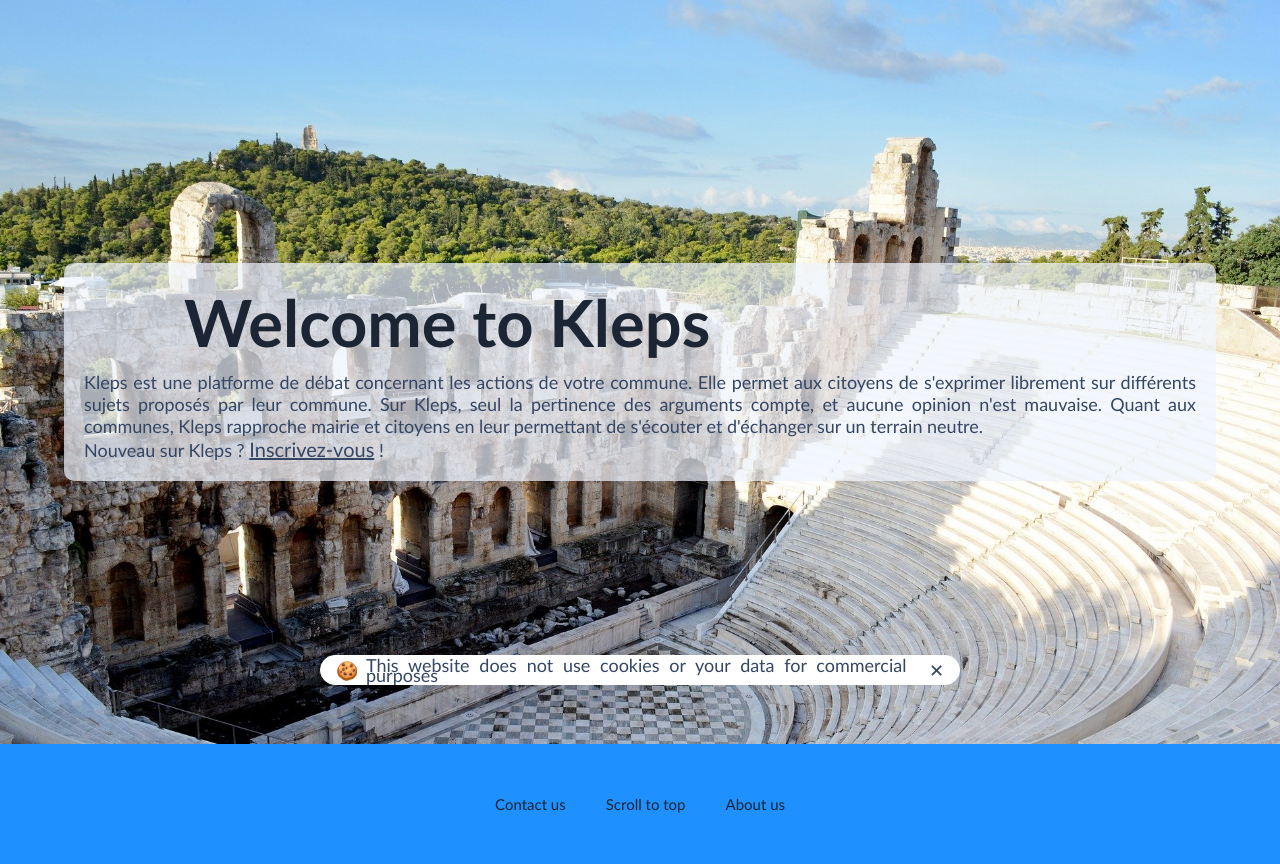
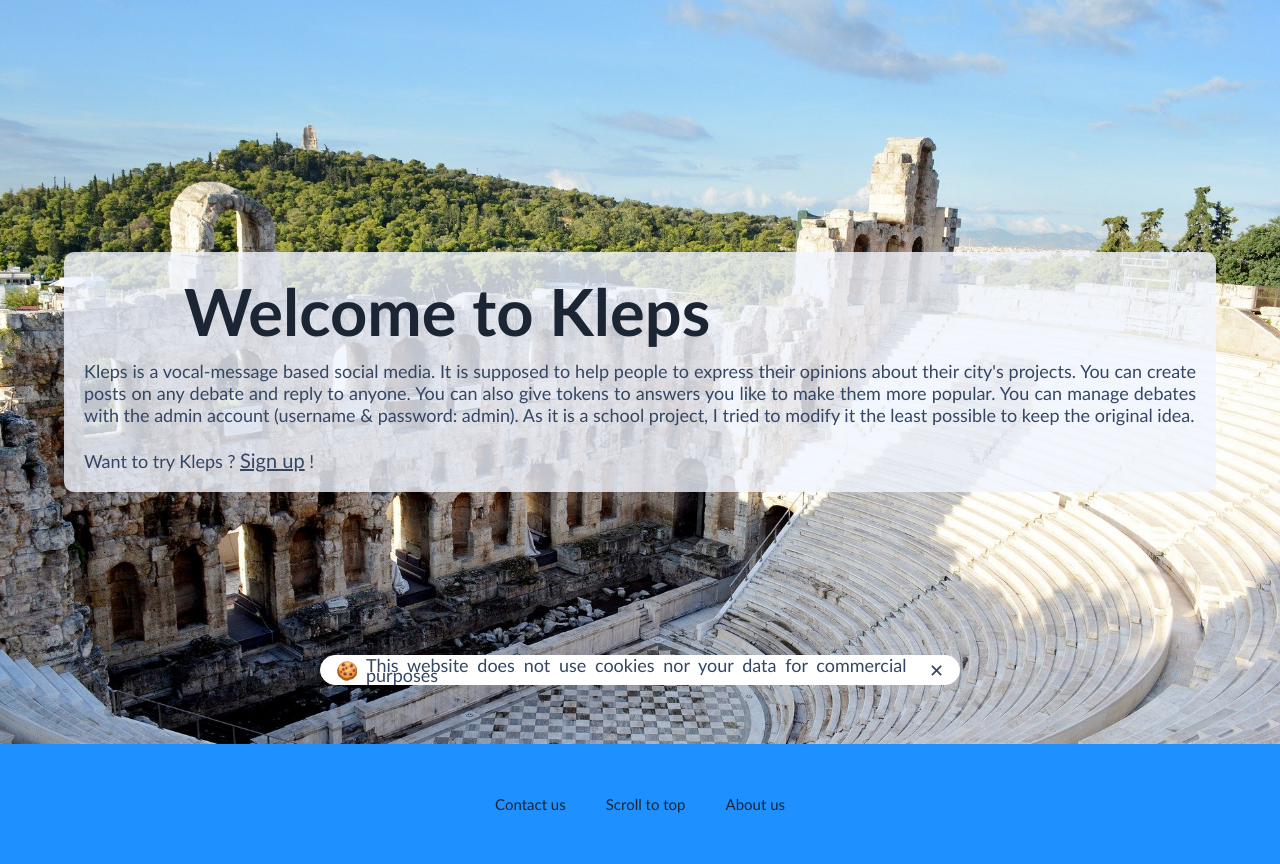
Before and after one commit to nassing/kleps, a Flask app: page / in a window 1280 px wide. Shown: the part 70-934 px from the top of the page. Run offline with Flask 2, Linux system fonts and the light colour scheme.

Commit message:
Translations

```diff
--- a/Change_to_admin.py
+++ b/Change_to_admin.py
@@ -7,4 +7,4 @@ def createAdmin(id_user):
     con.commit()
     con.close
 
-createAdmin(1)
+# createAdmin(1)
--- a/app.py
+++ b/app.py
@@ -490,7 +490,7 @@ def index():
 def login():
     if "username" in session:
     #vérifie si l'utilisateur est connecté, sinon renvoie vers la page connexion
-        session["alert_message"]="Vous êtes déjà conecté"
+        session["alert_message"]="You are already logged in"
         return redirect(url_for("index"))
     if "alert_message" in session:
         alert_message=session["alert_message"]
@@ -511,11 +511,11 @@ def logUser():
             session["username"] = username
             session["password"] = password
             return redirect(url_for("user"))
-        session["alert_message"]="Nom d'utilisateur ou mot de passe incorrect"
+        session["alert_message"]="Username or password incorrect"
         return redirect(url_for("login"))
     if "username" in session:
         return redirect(url_for("user"))
-    session["alert_message"]="Erreur durant la connexion"
+    session["alert_message"]="Error while logging in"
     return redirect(url_for("index"))
 
 @app.route("/user")
@@ -523,7 +523,7 @@ def user():
 #si connecté renvoie vers la page de confirmation
 #sinon renvoie vers login pour connexion
     if "username" in session:
-        session["alert_message"]="Vous êtes maintenant connecté"
+        session["alert_message"]="You are now logged in"
         return redirect(url_for("index"))
     return redirect(url_for("login"))
 
@@ -533,7 +533,7 @@ def register():
 #vérifie si l'utilisateur est connecté, sinon renvoie vers la page de création de compte
 #doit toujours avoir le "connexion register" dans le header, d'où le isLoggedIn="false"
     if "username" in session:
-        session["alert_message"]="Vous êtes déjà connecté"
+        session["alert_message"]="You are already logged in"
         return redirect(url_for("index"))
     if "alert_message" in session:
         alert_message=session["alert_message"]
@@ -551,17 +551,17 @@ def addUser():
         confirm_password = request.form["confirm_password"]
         #On récupère les valeurs via un form
         if(password!=confirm_password):
-            session["alert_message"]="Les mots de passes ne sont pas les mêmes"
+            session["alert_message"]="Passwords don't match"
             return redirect(url_for("register"))
         try:
             addNewUser( username, password)  #addNewUser crée un message d'alert si le mail/nom d'utilisateur existe déjà
             if "alert_message" in session :
                 return redirect(url_for("register"))
             else:   #Sinon cela créé le compte, donc on informe l'utilisateur
-                session["alert_message"]="Compte créé avec succès"
+                session["alert_message"]="Account created successfully"
                 return redirect(url_for("login"))
         except:
-            session["alert_message"]="Erreur durant l'inscription"
+            session["alert_message"]="Error while signing up"
             return redirect(url_for("register"))
 
 @app.route("/logout")
@@ -569,9 +569,9 @@ def logout():
 #Déconnecte l'utilisateur s'il est connecté
     if  "username" in session:
         session.pop("username", None)
-        session["alert_message"]="Vous êtes maintenant déconnecté"
+        session["alert_message"]="Your are now logged out"
     else:
-        session["alert_message"]="Vous n'êtes pas connecté"
+        session["alert_message"]="You are not logged in"
     return redirect(url_for('index'))
 
 
@@ -616,10 +616,10 @@ def join_debate(id_debate,join_code):
             addUserToDebate(id_debate,session["username"]) #On ajoute l'utilisateur au débat
             return render_template('debate_joined.html',joined_debate=getDebateName(id_debate)) #On l'informe qu'il a bien rejoint le débat
         except:
-            session["alert_message"]="Erreur lors de l'inscription au débat"
+            session["alert_message"]="Error during debate joining"
             return redirect(url_for("index"))
     else:
-        session["alert_message"]="Code Invalide"
+        session["alert_message"]="Invalid code"
         return redirect(url_for("index"))
 
 @app.route('/add_debate',methods=["GET","POST"])
@@ -639,16 +639,16 @@ def add_debate():
                     join_code=generateJoinCode()
                     creator = session["username"]
                     createDebate(debate_code,debate_title,join_code,creator,debate_description)
-                    session["alert_message"] = "Débat créé avec succès"
+                    session["alert_message"] = "Debate created successfully"
                     return redirect(url_for("debates_list"))
                 except:
-                    session["alert_message"] = "Erreur lors de la création du débat"
+                    session["alert_message"] = "Error encountered while creating a debate"
                     return redirect(url_for("debates_list"))
         else:
-            session["alert_message"] = "Vous n'êtes pas administrateur"
+            session["alert_message"] = "You are not admin"
             return redirect(url_for("debates_list"))
     else:
-        session["alert_message"] = "Vous n'êtes pas connecté"
+        session["alert_message"] = "You are not connected"
         return redirect(url_for("debates_list"))
 
 @app.route("/audioInput/<id_debate>")
@@ -661,22 +661,22 @@ def audioInput(id_debate):
 def getProposition(id_debate):
     if request.method == 'POST':
         if 'audio_file' not in request.files:
-            flash('Pas de fichier séléctionné')
+            flash('No file selected')
             return redirect('audioInput')
         file = request.files['audio_file']
         title = request.form['title']
         if file.filename == '':
-            flash('Pas de fichier séléctionné')
+            flash('No file selected')
             return redirect('audioInput')
         filename = secure_filename(file.filename)
         file.save(os.path.join(app.config['UPLOAD_FOLDER'], filename))
         username = session['username']
         try:
             addAudioToDB(file.filename, username, id_debate, title)
-            session["alert_message"]="Message posté avec succès"
+            session["alert_message"]="Message posted successfully"
             return redirect(url_for('debates_list'))
         except:
-            session["alert_message"]="Erreur lors du processus"
+            session["alert_message"]="Error in the process"
             return redirect(url_for('debates_list'))
 
 @app.route("/audioInputLinked/<id_debate>/<id_linked>")
@@ -690,22 +690,22 @@ def audioInputLinked(id_linked,id_debate):
 def getMessageLinked(id_debate,id_linked):
     if request.method == 'POST':
         if 'audio_file' not in request.files:
-            flash('Pas de fichier séléctionné')
+            flash('No file selected')
             return redirect('audioInput')
         file = request.files['audio_file']
         title = request.form['title']
         if file.filename == '':
-            flash('Pas de fichier séléctionné')
+            flash('No file selected')
             return redirect('audioInput')
         filename = secure_filename(file.filename)
         file.save(os.path.join(app.config['UPLOAD_FOLDER'], filename))
         username = session['username']
         try:
             addAudioToDBLinked(file.filename, username, id_debate, title, id_linked)
-            session["alert_message"]="Message posté avec succès"
+            session["alert_message"]="Message posted successfully"
             return redirect(url_for('debates_list'))
         except:
-            session["alert_message"]="Erreur lors du processus"
+            session["alert_message"]="Error in the process"
             return redirect(url_for('debates_list'))
 
 @app.route("/audioInputComment/<id_debate>/<id_linked>")
@@ -718,23 +718,23 @@ def audioInputComment(id_linked,id_debate):
 def getMessageComment(id_debate, id_linked):
     if request.method == 'POST':
         if 'audio_file' not in request.files:
-            flash('Pas de fichier séléctionné')
+            flash('No file selected')
             return redirect('audioInput')
         file = request.files['audio_file']
         title = request.form['title']
         if file.filename == '':
-            flash('Pas de fichier séléctionné')
+            flash('No file selected')
             return redirect('audioInput')
         filename = secure_filename(file.filename)
         file.save(os.path.join(app.config['UPLOAD_FOLDER'], filename))
         username = session['username']
         try:
             addAudioToDBComment(file.filename, username, id_debate, title, id_linked)
-            session["alert_message"]="Commentaire posté avec succès"
+            session["alert_message"]="Comment posted successfully"
             id_proposition = id_linked
             return redirect(url_for('debates_list'))
         except:
-            session["alert_message"]="Erreur lors du processus"
+            session["alert_message"]="Error in the process"
             id_proposition = id_linked
             return redirect(url_for('debates_list'))
 
@@ -784,15 +784,15 @@ def like(id_debate,id_proposition):
         if(already_liked>=1):
             cur.execute("DELETE FROM tokens WHERE id_liker=? AND id_message=? AND id_debate=?",(id_user,id_proposition,id_debate))
             con.commit()
-            session["alert_message"]="Vous avez bien enlevé votre vote !"
+            session["alert_message"]="You have unvoted !"
             return redirect(url_for('proposition',id_debate=id_debate,id_proposition=id_proposition))
         if(already_liked==0):
             cur.execute("INSERT INTO tokens(id_liker,id_message,id_debate) VALUES(?,?,?)",(id_user,id_proposition,id_debate))
             con.commit()
-            session["alert_message"]="Vous avez bien voté !"
+            session["alert_message"]="You have voted !"
             return redirect(url_for('proposition',id_debate=id_debate,id_proposition=id_proposition))
     except:
-        session["alert_message"]="Erreur lors du processus"
+        session["alert_message"]="Error in the process"
         return redirect(url_for('debates_list'))
 
 @app.route("/stats/<id_user>")
@@ -821,7 +821,7 @@ def stats(id_user):
                     liste.append(i[0])
                 return render_template("stats.html",stats = getAllDebatesData(),n= len(getAllDebatesData()),id_debates=liste)
         except:
-            alert_message= "Erreur lors du processus"
+            alert_message= "Error in the process"
 
             return redirect(url_for('login'))
 
--- a/static/styles/index.css
+++ b/static/styles/index.css
@@ -38,7 +38,7 @@
 }
 
 .bloc {
-    background: rgba(240, 246, 255,0.7);
+    background: rgba(240, 246, 255,0.8);
 	padding: 20px;
 	border-radius: 10px;
 }
--- a/templates/index.html
+++ b/templates/index.html
@@ -36,15 +36,20 @@ function closeCookies()
 <div class="bloc">
 	<h1> Welcome to Kleps </h1>
 	<p>
-		Kleps est une platforme de débat concernant les actions de votre commune. Elle permet aux citoyens de s'exprimer librement sur différents sujets proposés par leur commune. Sur Kleps, seul la pertinence des arguments compte, et aucune opinion n'est mauvaise.
-		Quant aux communes, Kleps rapproche mairie et citoyens en leur permettant de s'écouter et d'échanger sur un terrain neutre.
+		Kleps is a vocal-message based social media. It is supposed to help people to express their opinions about their city's projects. You can create posts on any debate and reply to anyone. You can also give tokens to answers you like to make them more popular. You can manage debates with the admin account (username & password: admin). As it is a school project, I tried to modify it the least possible to keep the original idea.
 
-		<br/>Nouveau sur Kleps ? <a href="{{url_for('register')}}">Inscrivez-vous</a> !
+        {% if isLoggedIn=="false" %}
+        <br/>
+        <br/>Want to try Kleps ? <a href="{{url_for('register')}}">Sign up</a> !
+        {% else %}
+        <br/>
+        <br/><a href="{{url_for('debates_list')}}">See debates</a>
+        {% endif %}
 	</p>
 </div>
 <div id=cookies>
 	<p>🍪</p>
-	<p>This website does not use cookies or your data for commercial purposes</p>
+	<p>This website does not use cookies nor your data for commercial purposes</p>
 	<p id=close-cookies onclick="closeCookies()">&#10005;</p>
 </div>
 
```
Also changed, not shown: templates/register.html (+4 -4 lines), kleps.db (deleted), 1 other file.
